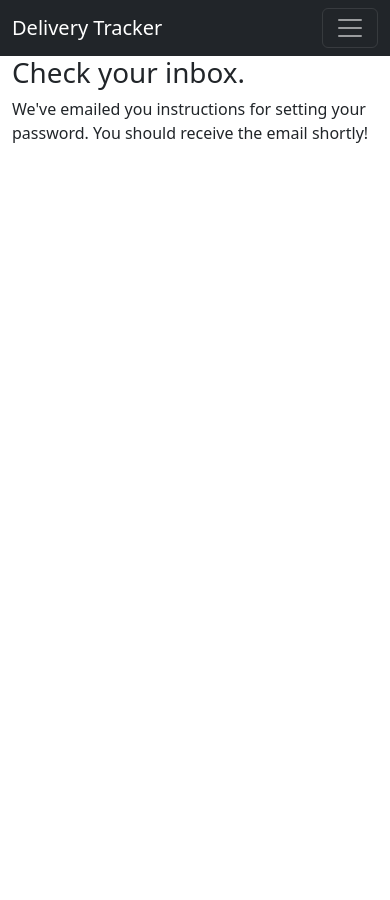
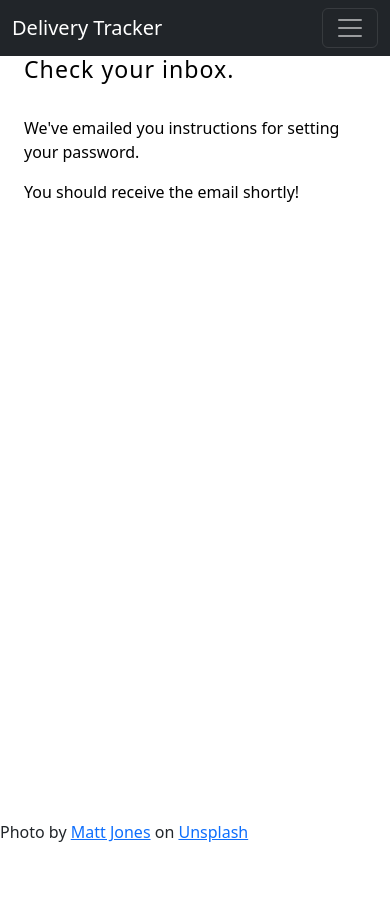
Before and after one commit to waringk/DeliveryTracker, a Django app: page /reset_password/done/ in a window 390 px wide. Before the commit the page ends 143 px from the top, so only its background shows below. Run offline with Django 4.2, Linux system fonts and the light colour scheme; parts of the project's set-up code (start-up, migrations or seed data) failed here and were passed over; some libraries are stand-ins or nearby versions.

Commit message:
Updated reset password done page.

```diff
--- a/apps/tracker/templates/registration/reset_password_done.html
+++ b/apps/tracker/templates/registration/reset_password_done.html
@@ -3,9 +3,29 @@
 {% block title %}Email Sent{% endblock title %}
 
 {% block content %}
-    <h1>Check your inbox.</h1>
-    <p>
-        We've emailed you instructions for setting your password.
-        You should receive the email shortly!
-    </p>
+<section class="vh-100">
+    <div class="container-fluid">
+        <div class="row">
+            <div class="col-sm-6 text-black">
+                <h3 class="fw-normal mb-3 pb-3"
+                    style="letter-spacing: 1px;">Check your inbox.</h3>
+                <p> We've emailed you instructions for setting your password.
+                </p>
+                <p>You should receive the email shortly!</p>
+            </div>
+            <div class="col-sm-6 px-0 d-none d-sm-block">
+                <img
+                    src="https://images.unsplash.com/photo-1444676632488-26a136c45b9b?ixlib=rb-4.0.3&ixid=MnwxMjA3fDB8MHxwaG90by1wYWdlfHx8fGVufDB8fHx8&auto=format&fit=crop&w=1937&q=80"
+                    alt="Login image" class="w-100 vh-100"
+                    style="object-fit: cover; object-position: center;">
+            </div>
+        </div>
+    </div>
+</section>
+<div class="position-absolute bottom-0 start-0">
+    Photo by <a
+    href="https://unsplash.com/@mattrobinjones?utm_source=unsplash&utm_medium=referral&utm_content=creditCopyText">Matt
+    Jones</a> on <a
+    href="https://unsplash.com/?utm_source=unsplash&utm_medium=referral&utm_content=creditCopyText">Unsplash</a>
+</div>
 {% endblock content %}
```
